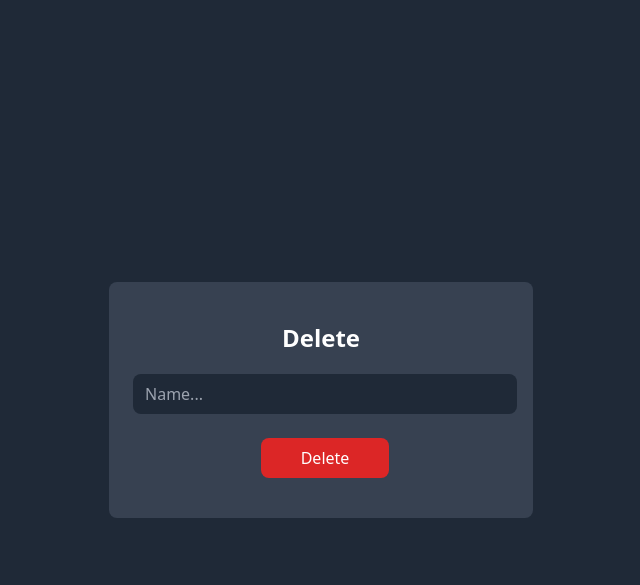
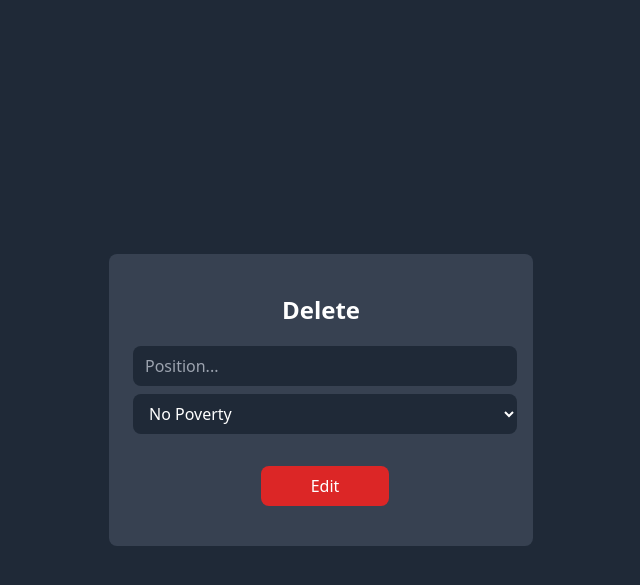
Before and after one commit to Ian4634/eduspace_api_final_version, a Django app: page /delete/ in a window 1280 px wide. Shown: the top 585 px of the page, without its empty margins (319-959 px from the left). Run offline with Django 3.2, Linux system fonts and the light colour scheme.

Commit message:
add delete

```diff
--- a/myapp/views.py
+++ b/myapp/views.py
@@ -39,10 +39,9 @@ def query(request):
 
 def delete(request):
     if request.method == "POST":
-        name = request.POST['name']
-        objs = Video.objects.filter(name=name)
-        for obj in objs:
-            obj.delete()
+        position = request.POST['position']
+        category = Category.objects.get(name = request.POST['forma'])
+        video = Video.objects.get(category = category, position = position).delete()
         return redirect(reverse("myapp:query"))
     else:
         return render(request, 'delete.html', )
--- a/template/delete.html
+++ b/template/delete.html
@@ -4,10 +4,19 @@
     <h1 class="font-bold text-2xl">
         Delete
     </h1>
-    <form method='POST' action="{% url 'myapp:delete' %}" class="mt-5 ml-2 flex flex-col items-center w-96">
+    <form method='POST' action="{% url 'myapp:edit' %}" class="mt-5 ml-2 flex flex-col items-center w-96">
         {% csrf_token %}
-        <input type='text' placeholder="Name..." class="rounded-lg p-2 px-3 bg-gray-800 w-full" name='name'>
-        <button type='submit' class="w-1/3 p-2 bg-red-600 rounded-lg mt-6">Delete</button>
+        <input type='text' placeholder="Position..." class="rounded-lg p-2 px-3 bg-gray-800 w-full" name='position'>
+        <select name="forma" class="rounded-lg p-2 px-3 bg-gray-800 m-2 w-full" >
+            <option value="No Poverty">No Poverty</option>
+            <option value="No Hunger">No Hunger</option>
+            <option value="Climate Action">Climate Action</option>
+            <option value="Life On Land">Life On Land</option>
+            <option value="Life Below Water">Life Below Water</option>
+            <option value="Clean Water">Clean Water</option>
+            <option value="Quality Education">Quality Education</option>
+        </select>
+        <button type='submit' class="w-1/3 p-2 bg-red-600 rounded-lg mt-6">Edit</button>
     </form>
 </div>
 {% endblock %}
```
